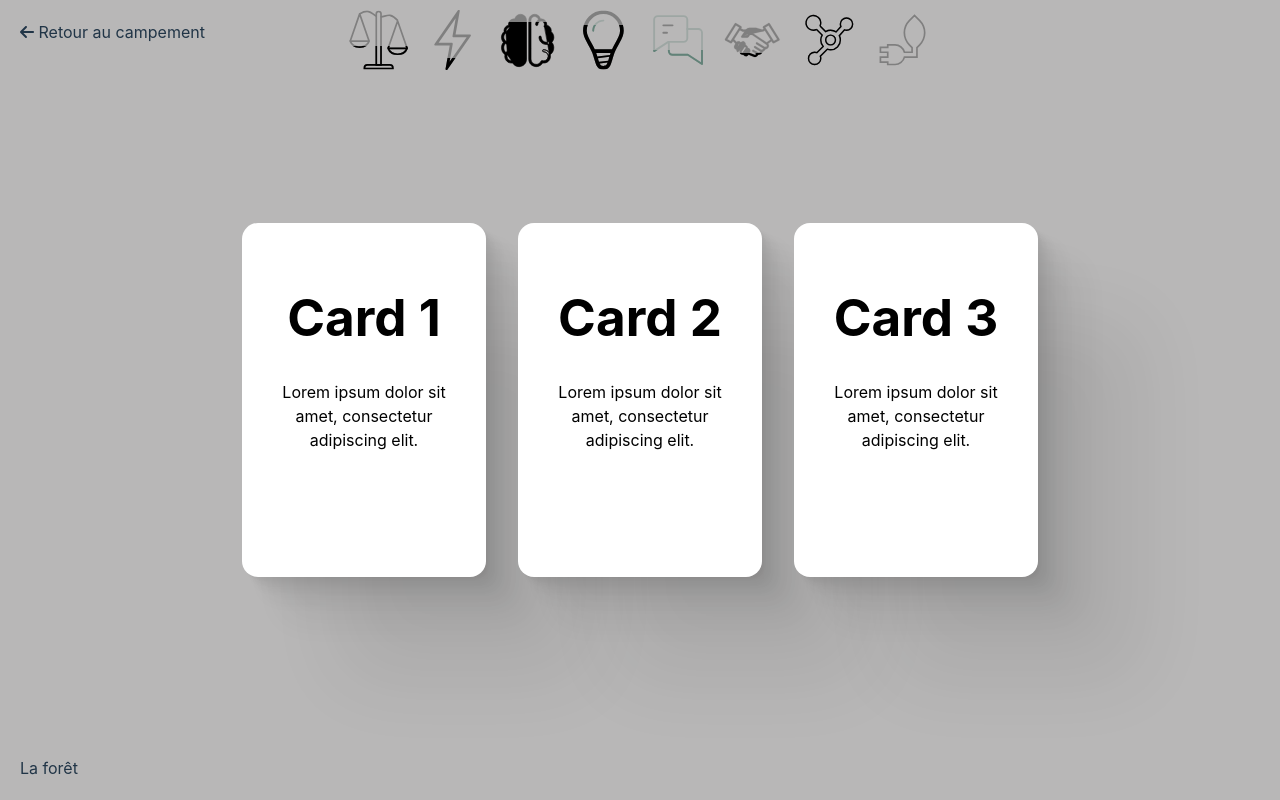
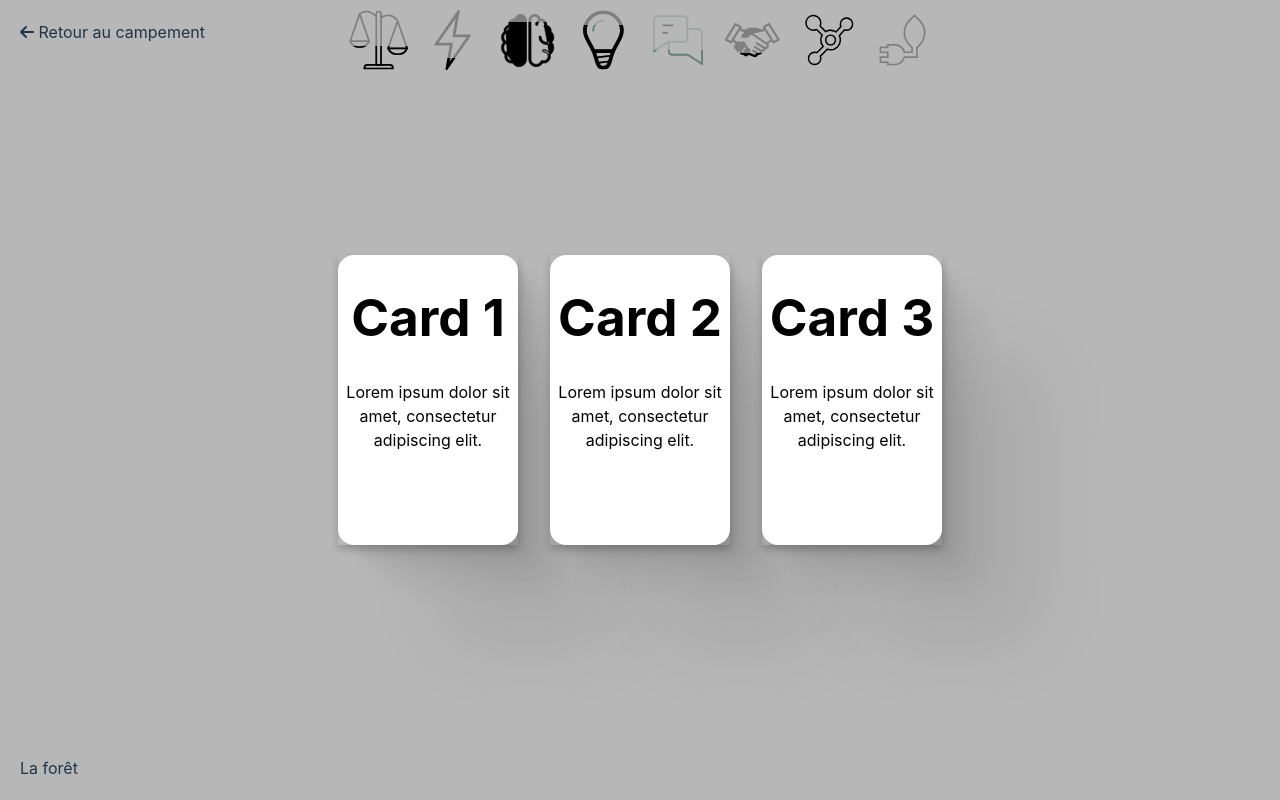
Before and after one commit to emilevl/projint-mini-jeux-durabilia, a Vue app: page / in a window 1280 px wide. Built offline with nearby package versions, Linux system fonts and the light colour scheme.

Commit message:
Adding card enter animation

```diff
--- a/src/components/card.vue
+++ b/src/components/card.vue
@@ -1,37 +1,67 @@
 <script setup>
-import { ref } from 'vue'
+import { onMounted } from 'vue';
+import anime from 'animejs/lib/anime.es.js';
+
 
 defineProps({
   name: String,
   description: String
 })
 
+onMounted(() => {
+    anime({
+        targets: '.flip-card .flip-card-inner',
+        keyframes: [
+            {translateY: ['500', '0']},
+            {rotateY: 180}
+        ],
+        duration: 1000,
+        easing: 'spring(1, 80, 10, 0)'
+
+    });
+})
 
 </script>
 
+
 <template>
-  <div class="card">
-    <h1>{{ name }}</h1>
-    <p> {{ description }} </p>
+  <div class="flip-card">
+  <div class="flip-card-inner">
+    <div class="flip-card-front"></div>
+    <div class="flip-card-back">
+      <h1>{{name}}</h1>
+      <p>{{description}}</p>
+    </div>
   </div>
+</div>
 </template>
 
 <style scoped>
-    .card {
-        display: block;
-        flex-grow: 0;
-        flex-shrink: 1;
-        flex-basis: auto;
-        align-self: auto;
-        order: 0;
+.flip-card {
+  background-color: transparent;
+  width: 180px;
+  height: 290px;
+  perspective: 1000px;
+}
 
-        background-color: #fff;
+.flip-card-inner {
+  position: relative;
+  width: 100%;
+  height: 100%;
+  text-align: center;
+  transition: transform 0.6s;
+  transform-style: preserve-3d;
+  box-shadow: 0 4px 8px 0 rgba(0,0,0,0.2);
 
-        width: 180px;
-        height: 290px;
+}
 
-        border-radius: 16px;
-
+.flip-card-front, .flip-card-back {
+  position: absolute;
+  width: 100%;
+  height: 100%;
+  -webkit-backface-visibility: hidden;
+  backface-visibility: hidden;
+  border-radius: 16px;
         box-shadow:
             2.8px 2.8px 2.2px rgba(0, 0, 0, 0.02),
             6.7px 6.7px 5.3px rgba(0, 0, 0, 0.028),
@@ -39,11 +69,16 @@ defineProps({
             22.3px 22.3px 17.9px rgba(0, 0, 0, 0.042),
             41.8px 41.8px 33.4px rgba(0, 0, 0, 0.05),
             100px 100px 80px rgba(0, 0, 0, 0.07);
+}
 
-        color: #000;
-    }
+.flip-card-front {
+  background-color: #912727;
+  color: black;
+}
 
-    h1 {
-
-    }
+.flip-card-back {
+  background-color: #fff;
+  color: #000;
+  transform: rotateY(180deg);
+}
 </style>
```
